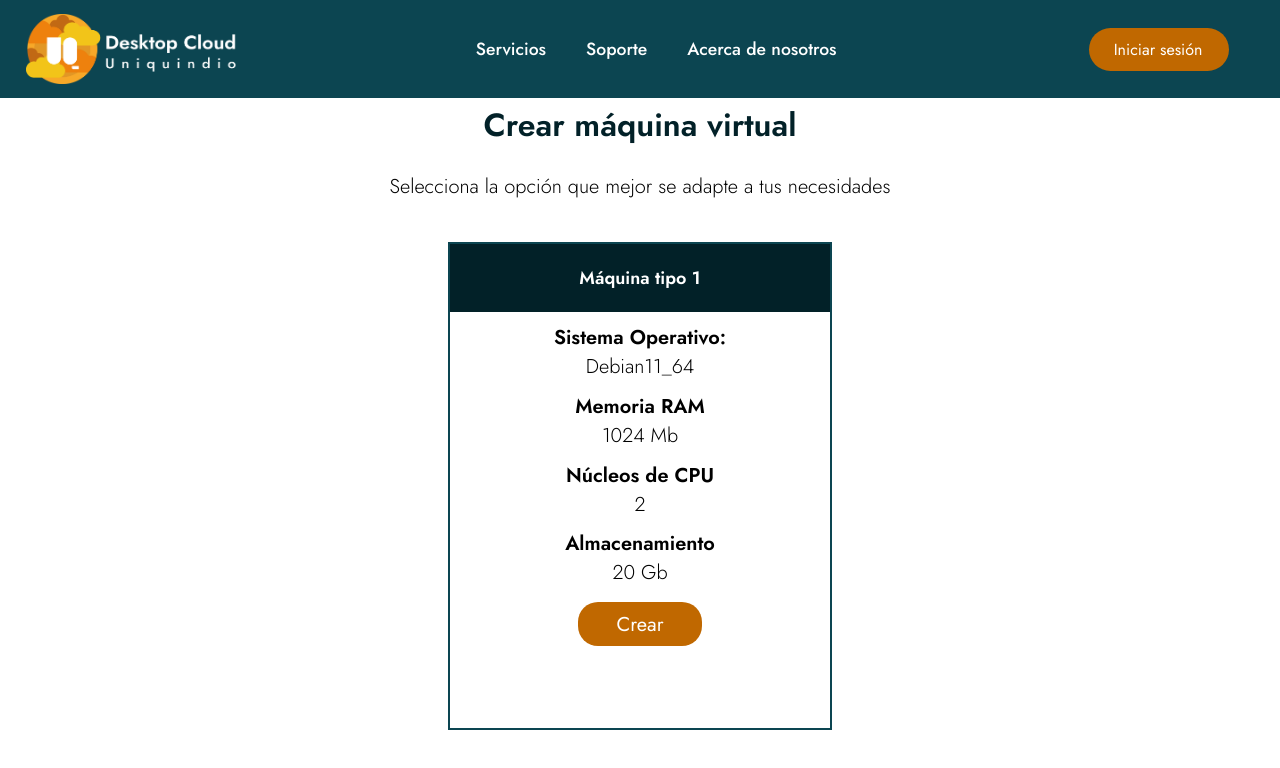
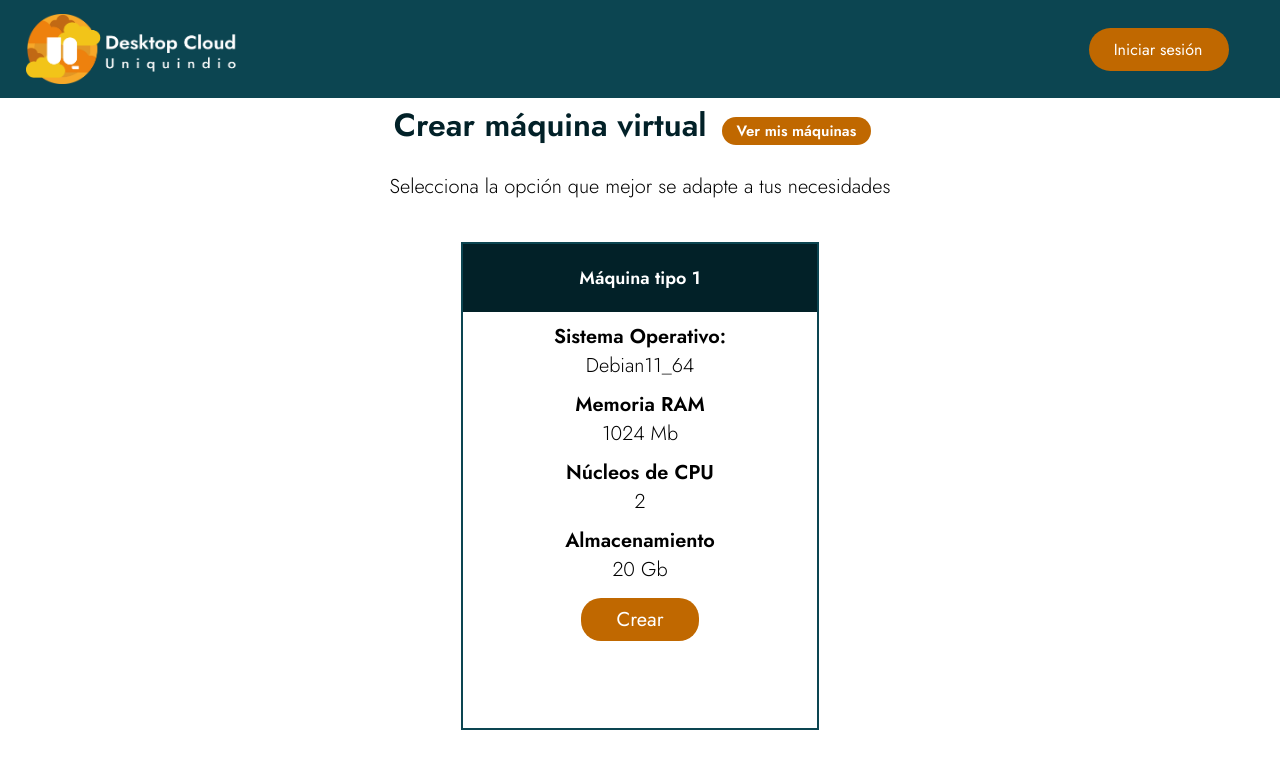
Before and after one commit to EstebanPelaez/DesktopCloud_Frontend, an Angular app in the folder FESeminario/: page /createvm in a window 1280 px wide. Shown: the top 768 px of the page. Built offline with nearby package versions, Linux system fonts and the light colour scheme.

Commit message:
Roles y tipo de máquina virtual
Se agregaron funcionalidades en donde se muestran elementos dependiendo del tipo de usuario y se agregó un nuevo tipo de máquina virtual.

```diff
--- a/FESeminario/src/app/Components/Directive/roles.directive.ts
+++ b/FESeminario/src/app/Components/Directive/roles.directive.ts
@@ -1,26 +1,30 @@
 import {Directive, Input, OnInit, TemplateRef, ViewContainerRef} from '@angular/core';
 import {UsuarioService} from "../../Services/usuario/usuario.service";
 import {UsuarioModule} from "../../Modules/usuario/usuario.module";
+import {AxiosService} from "../../Services/axios/axios.service";
+import {JwtService} from "../../Services/jwt.service";
 
 @Directive({
   selector: '[appRoles]'
 })
 export class RolesDirective  implements OnInit{
 
-  private user: UsuarioModule = {nombre: '', apellidos: '', contrasenia: '', correo: '', tipousuario: '2'}
+  private user: UsuarioModule = {nombre: '', apellidos: '', contrasenia: '', correo: '', tipousuario: '3'}
   private permissions:string[] = [];
 
-  constructor(
-    private templateRef: TemplateRef<any>,
-    private viewContainer: ViewContainerRef,
-    private usuarioService: UsuarioService) {
+  constructor(private templateRef: TemplateRef<any>, private viewContainer: ViewContainerRef, private usuarioService: UsuarioService, private axiosService:AxiosService, private decoder:JwtService){
+
+    if(axiosService.getAuthToken()){
+      let token:any = this.decoder.DecodeToken(this.axiosService.getAuthToken()!);
+      this.user.tipousuario = token.tipoUsuario;
+    }else{
+      this.user.tipousuario = '4';
+    }
+
   }
 
   ngOnInit(): void {
-    console.log(this.usuarioService);
-    this.usuarioService.getUsuario().then(res => {
-      this.user.tipousuario = res.data.tipousuario;
-    });
+
   }
 
   @Input()
@@ -41,9 +45,13 @@ export class RolesDirective  implements OnInit{
   private checkPermissions(): boolean {
     let hasPermission = false;
     if (this.user.tipousuario) {
-        if(this.permissions[0] === this.user.tipousuario){
-            hasPermission=true;
+      this.permissions.forEach(permission => {
+        if (permission == this.user.tipousuario) {
+          hasPermission = true;
+          // Si se encuentra una coincidencia, puedes detener el bucle
+          // break;
         }
+      });
     }
     return hasPermission;
   }
--- a/FESeminario/src/app/Components/addpm/addpm.component.html
+++ b/FESeminario/src/app/Components/addpm/addpm.component.html
@@ -4,19 +4,19 @@
     <div class="top">
       <div class="navbar">
         <p class="title">¿Qué quieres hacer?</p>
-        <a class="button" (click)="navig('userprofile')" [ngClass]="{seleccionado :select[0]}"><i
+        <a class="button" (click)="navig('userprofile')" *appRoles="['1', '2', '3']" [ngClass]="{seleccionado :select[0]}"><i
           class='bx bxs-user-detail'></i>Gestionar datos</a>
         <a class="button" (click)="navig('my-vm')" [ngClass]="{seleccionado: select[1]}"><i
           class="ri-computer-line"></i>Ver máquinas virtuales</a>
-        <a class="button" (click)="navig('addpm')" *appRoles="['2']" [ngClass]="{seleccionado : select[2]}"><i
-          class="ri-plus"></i>Agregar máquina física</a>
-        <a class="button" (click)="navig('my-vm')" *appRoles="['2']" [ngClass]="{seleccionado: select[3]}"><i
-          class="ri-computer-line"></i>Monitorización</a>
+        <a class="button" (click)="navig('addpm')" *appRoles="['1']" [ngClass]="{seleccionado: select[2]}"><i
+          class="ri-add"></i>Agregar máquina física</a>
+        <!--        <a class="button" (click)="navig('my-vm')" *appRoles="['1']" [ngClass]="{seleccionado: select[3]}"><i-->
+        <!--          class="ri-computer-line"></i>Monitorización</a>-->
       </div>
     </div>
     <div class="bottom">
       <div class="navbar-b">
-        <a class="button" (click)="navig('logout')"><i class='bx bx-log-out'></i>Cerrar sesión</a>
+         <a class="button" (click)="logout()"><i class='bx bx-log-out'></i>Cerrar sesión</a>
       </div>
     </div>
   </div>
--- a/FESeminario/src/app/Components/addpm/addpm.component.ts
+++ b/FESeminario/src/app/Components/addpm/addpm.component.ts
@@ -62,4 +62,8 @@ export class AddpmComponent implements OnInit{
     this.router.navigate([path]);
     console.log(path);
   }
+  logout(){
+    this.axiosService.setAuthToken(null);
+    this.router.navigate(["/home"]);
+  }
 }
--- a/FESeminario/src/app/Components/createvm/createvm.component.css
+++ b/FESeminario/src/app/Components/createvm/createvm.component.css
@@ -82,16 +82,7 @@
   margin: 0;
 }
 
-.card-container {
-  display: flex;
-  width: 30%;
-  height: 70%;
-  margin: auto;
-  flex-direction: column;
-  border-width: 2px;
-  border-style: solid;
-  border-color: #0C4551;
-}
+
 
 .head {
   margin-top: 30%;
@@ -103,14 +94,16 @@
   align-self: flex-start;
 }
 
-.body-card{
+.body-card {
   margin: 3%;
 }
-.header-card{
+
+.header-card {
   width: 100%;
   height: 14%;
 }
-.body-card .titlecb{
+
+.body-card .titlecb {
   color: #000000;
   font-size: 20px;
   font-weight: bold;
@@ -118,3 +111,61 @@
   justify-content: center;
   flex-direction: column;
 }
+
+.navegar {
+  margin: 15px;
+  padding: 3px 15px 3px 15px;
+  background-color: #C06800;
+  border-radius: 20px;
+  color: white;
+  font-size: 15px;
+}
+
+.navegar:hover {
+  margin: 15px;
+  padding: 3px 15px 3px 15px;
+  background-color: white;
+  border-radius: 20px;
+  color: #022128;
+  font-size: 15px;
+  border-width: 2px;
+  border-style: solid;
+  border-color: #022128;
+}
+.main-containerc{
+  display: flex;
+  flex-direction: row;
+  width: 100%;
+  height: 70%;
+  justify-content: space-evenly;
+}
+
+.main-containerc .cards-container {
+  display: flex;
+  flex-direction: row;
+  width: 70%;
+  height: 100%;
+  justify-content: space-evenly;
+}
+
+.main-containerc .cards-container .col1, .col2{
+  display: flex;
+  flex-direction: column;
+  width: 40%;
+}
+.main-containerc .cards-container .card-container {
+  display: flex;
+  width:100%;
+  height: 100%;
+  margin: auto;
+  flex-direction: column;
+  border-width: 2px;
+  border-style: solid;
+  border-color: #0C4551;
+}
+.main-containerc .cards-container  .col1 {
+
+}
+
+.main-containerc .cards-container  .col2 {
+}
--- a/FESeminario/src/app/Components/createvm/createvm.component.html
+++ b/FESeminario/src/app/Components/createvm/createvm.component.html
@@ -1,9 +1,12 @@
 <app-navbar></app-navbar>
 <div class="main-container">
   <div class="header-container">
-    <div class="title">Crear máquina virtual</div>
+    <p class="title">Crear máquina virtual<a class="navegar" (click)="navig('my-vm')">Ver mis máquinas</a></p>
     <div class="description">Selecciona la opción que mejor se adapte a tus necesidades</div>
   </div>
+  <div class="main-containerc">
+    <div class="cards-container">
+      <div class="col1">
         <div class="card-container">
           <div class="header-card">
             <div class="titlec">Máquina tipo 1</div>
@@ -17,11 +20,32 @@
             <div class="description">2</div>
             <div class="titlecb">Almacenamiento</div>
             <div class="description">20 Gb</div>
-
           </div>
           <div class="container-card">
-      <a class="button" (click)="conectar()">Crear</a>
-    </div>
-
+            <a class="button" (click)="conectar(newVM1)">Crear</a>
           </div>
         </div>
+      </div>
+      <div class="col2" *appRoles="['3']">
+        <div class="card-container">
+          <div class="header-card">
+            <div class="titlec">Máquina tipo 2</div>
+          </div>
+          <div class="body-card">
+            <div class="titlecb">Sistema Operativo:</div>
+            <div class="description">Debian11_64</div>
+            <div class="titlecb">Memoria RAM</div>
+            <div class="description">2048 Mb</div>
+            <div class="titlecb">Núcleos de CPU</div>
+            <div class="description">4</div>
+            <div class="titlecb">Almacenamiento</div>
+            <div class="description">30 Gb</div>
+          </div>
+          <div class="container-card">
+            <a class="button" (click)="conectar(newVM2)">Crear</a>
+          </div>
+        </div>
+      </div>
+    </div>
+  </div>
+</div>
--- a/FESeminario/src/app/Components/dialogvm/dialogvm.component.html
+++ b/FESeminario/src/app/Components/dialogvm/dialogvm.component.html
@@ -2,7 +2,7 @@
 </div>
 <div class="dialog-container">
   <div class="header">
-    <button  (click)="navig('my-vm')"><i class='bx bx-x' ></i></button>
+    <button  (click)="close()"><i class='bx bx-x' ></i></button>
     <p>¿Seguro que deseas eliminar esta máquina virtual?</p>
   </div>
   <div class="b-container">
--- a/FESeminario/src/app/Components/dialogvm/dialogvm.component.ts
+++ b/FESeminario/src/app/Components/dialogvm/dialogvm.component.ts
@@ -23,6 +23,7 @@ export class DialogvmComponent implements OnInit{
   confirm(flag: boolean){
     this.newEvent.emit(flag);
     this.addNewItem();
+    window.location.reload();
   }
   ngOnInit() {
     this.resizeOutput();
--- a/FESeminario/src/app/Components/my-vm/my-vm.component.html
+++ b/FESeminario/src/app/Components/my-vm/my-vm.component.html
@@ -4,14 +4,14 @@
     <div class="top">
       <div class="navbar">
         <p class="title">¿Qué quieres hacer?</p>
-        <a class="button" (click)="navig('userprofile')" [ngClass]="{seleccionado :select[0]}"><i
+        <a class="button" (click)="navig('userprofile')" *appRoles="['1', '2', '3']" [ngClass]="{seleccionado :select[0]}"><i
           class='bx bxs-user-detail'></i>Gestionar datos</a>
         <a class="button" (click)="navig('my-vm')" [ngClass]="{seleccionado: select[1]}"><i
           class="ri-computer-line"></i>Ver máquinas virtuales</a>
-        <a class="button" (click)="navig('addpm')" *appRoles="['2']" [ngClass]="{seleccionado: select[2]}"><i
+        <a class="button" (click)="navig('addpm')" *appRoles="['1']" [ngClass]="{seleccionado: select[2]}"><i
           class="ri-add"></i>Agregar máquina física</a>
-        <a class="button" (click)="navig('my-vm')" *appRoles="['2']" [ngClass]="{seleccionado: select[3]}"><i
-          class="ri-computer-line"></i>Monitorización</a>
+<!--        <a class="button" (click)="navig('my-vm')" *appRoles="['1']" [ngClass]="{seleccionado: select[3]}"><i-->
+<!--          class="ri-computer-line"></i>Monitorización</a>-->
       </div>
     </div>
     <div class="bottom">
@@ -61,7 +61,7 @@
                   </button>
 
                 <button class="buttonDetails" (click)="showDetails(object.id)">Detalles</button>
-                <button class="buttonDelete" (click)="showComfirm(object)"><i class='bx bxs-trash-alt'></i></button>
+                <button class="buttonDelete" id="buttonDelete"  [disabled]="object.estado == 'Iniciada'" (click)="showComfirm(object)"><i class='bx bxs-trash-alt'></i></button>
               </td>
             </tr>
             </tbody>
--- a/FESeminario/src/app/Components/navbar/navbar.component.html
+++ b/FESeminario/src/app/Components/navbar/navbar.component.html
@@ -2,9 +2,9 @@
   <div class="container">
     <img routerLink="/home" class="logo" src="assets/logoletrasvb.png">
     <ul class="navbar">
-      <li><a href="#">Servicios</a></li>
-      <li><a href="#">Soporte</a></li>
-      <li><a href="#">Acerca de nosotros</a></li>
+      <li><a href="#"></a></li>
+      <li><a href="#"></a></li>
+      <li><a href="#"></a></li>
     </ul>
     <div class="main">
       <a routerLink="/userprofile" *ngIf="isLogged()" class="user">{{user.nombre}}</a>
--- a/FESeminario/src/app/Components/userprofile/userprofile.component.html
+++ b/FESeminario/src/app/Components/userprofile/userprofile.component.html
@@ -4,14 +4,14 @@
     <div class="top">
       <div class="navbar">
         <p class="title">¿Qué quieres hacer?</p>
-        <a class="button" (click)="navig('userprofile')" [ngClass]="{seleccionado :select[0]}"><i
+        <a class="button" (click)="navig('userprofile')" *appRoles="['1', '2', '3']" [ngClass]="{seleccionado :select[0]}"><i
           class='bx bxs-user-detail'></i>Gestionar datos</a>
         <a class="button" (click)="navig('my-vm')" [ngClass]="{seleccionado: select[1]}"><i
           class="ri-computer-line"></i>Ver máquinas virtuales</a>
-        <a class="button" (click)="navig('addpm')" *appRoles="['2']" [ngClass]="{seleccionado: select[2]}"><i
+        <a class="button" (click)="navig('addpm')" *appRoles="['1']" [ngClass]="{seleccionado: select[2]}"><i
           class="ri-add"></i>Agregar máquina física</a>
-        <a class="button" (click)="navig('my-vm')"  *appRoles="['2']" [ngClass]="{seleccionado: select[3]}"><i
-          class="ri-computer-line"></i>Monitorización</a>
+        <!--        <a class="button" (click)="navig('my-vm')" *appRoles="['1']" [ngClass]="{seleccionado: select[3]}"><i-->
+        <!--          class="ri-computer-line"></i>Monitorización</a>-->
       </div>
     </div>
     <div class="bottom">
@@ -23,7 +23,7 @@
   <div class="content">
     <div class="user-container">
       <div class="header-container">
-        <p class="title">Perfil del usuario <a class="editar">Editar</a></p>
+        <p class="title">Perfil del usuario <a class="editar" >Editar</a></p>
         <p class="description">Datos personales</p>
       </div>
       <div class="inputs">
--- a/FESeminario/src/app/Components/userprofile/userprofile.component.ts
+++ b/FESeminario/src/app/Components/userprofile/userprofile.component.ts
@@ -12,7 +12,7 @@ import {AxiosService} from "../../Services/axios/axios.service";
 })
 export class UserprofileComponent implements OnInit{
 
-  user:UsuarioModule={nombre:'', apellidos:'', contrasenia:'', correo:'', tipousuario:'1'}
+  user:UsuarioModule={nombre:'', apellidos:'', contrasenia:'', correo:'', tipousuario:''}
   select = [false, false, false, false];
 
   constructor(private axiosService: AxiosService, private router: Router, private usuarioService:UsuarioService, private alertService: AlertService ) {
```
Lines whose indentation alone changed are shown as unchanged.
